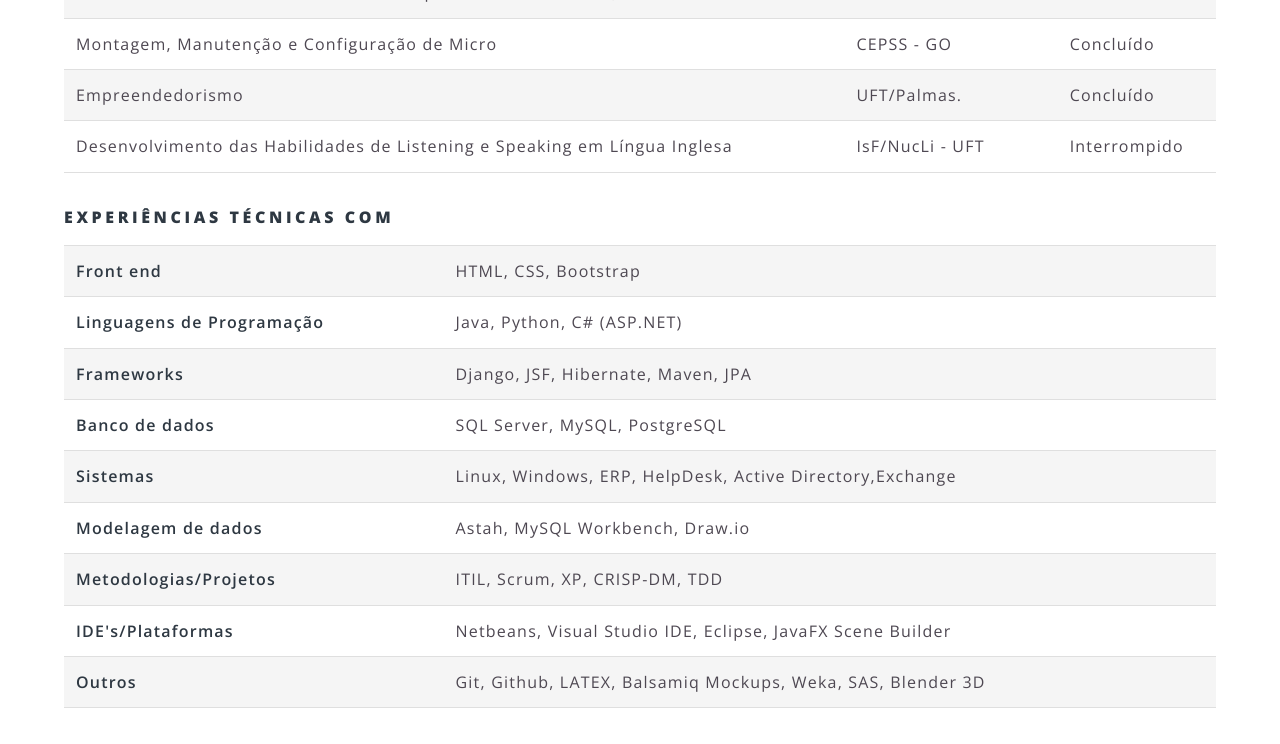
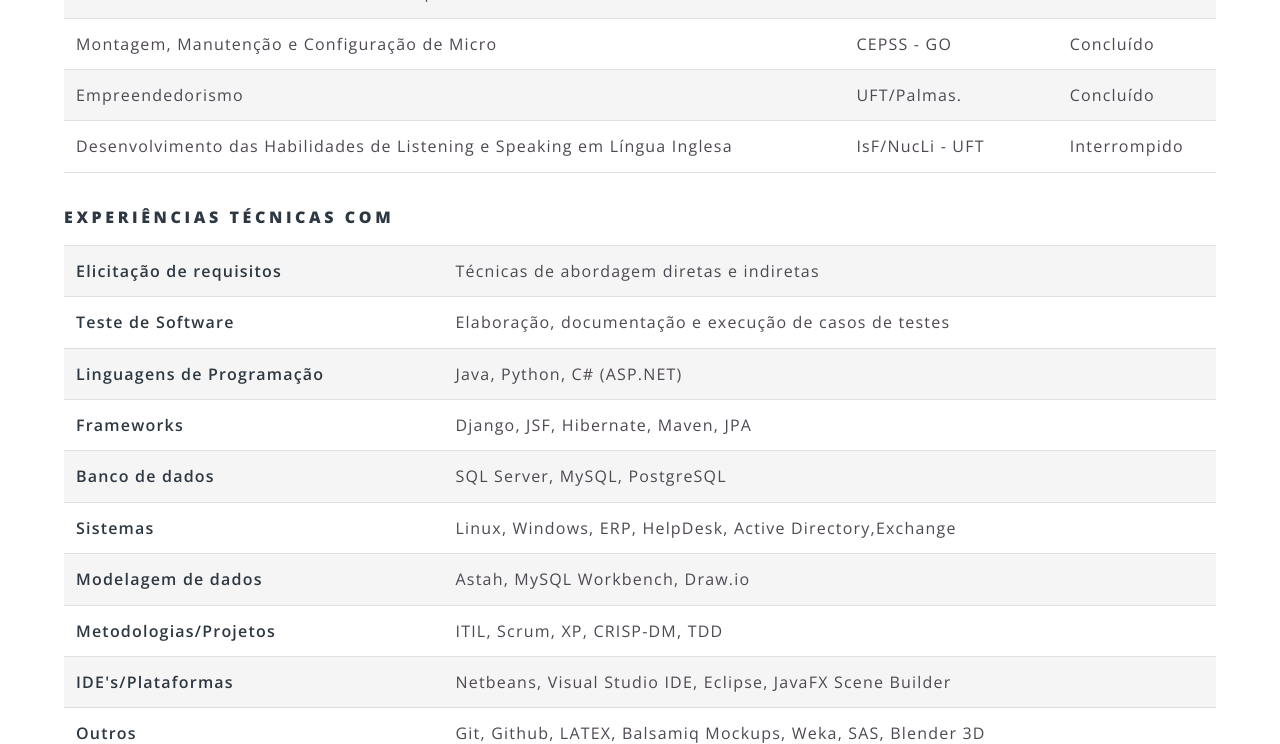
Before and after one commit to SaraFernandes/sarafernandes.github.io_sfdhgdfg, a Jekyll site: the page built from outras.html, in a window 1280 px wide and 900 px high, scrolled down 643 px, cut to the strip 0-744 px from the top of the window. Built offline with Jekyll 4.4.1, drawn with Linux system fonts in a browser that asks for light colours.

Commit message:
Update outras.html

```diff
--- a/outras.html
+++ b/outras.html
@@ -96,8 +96,12 @@ title: Outras
 					<table>
 						<tbody>
 							<tr>
-								<td><b>Front end</b></td>
-								<td>HTML, CSS, Bootstrap</td>
+								<td><b>Elicitação de requisitos</b></td>
+								<td>Técnicas de abordagem diretas e indiretas</td>
+							</tr>
+							<tr>
+								<td><b>Teste de Software</b></td>
+								<td>Elaboração, documentação e execução de casos de testes</td>
 							</tr>
 
 							<tr>
```
